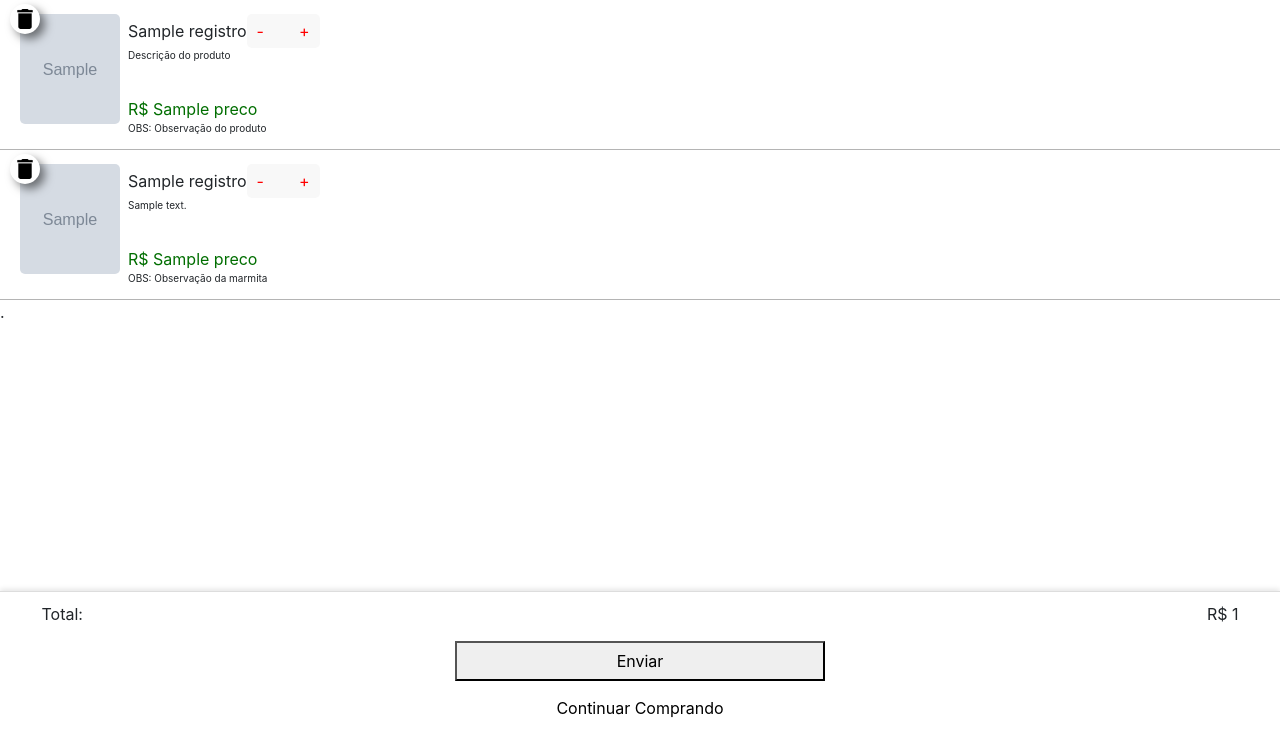
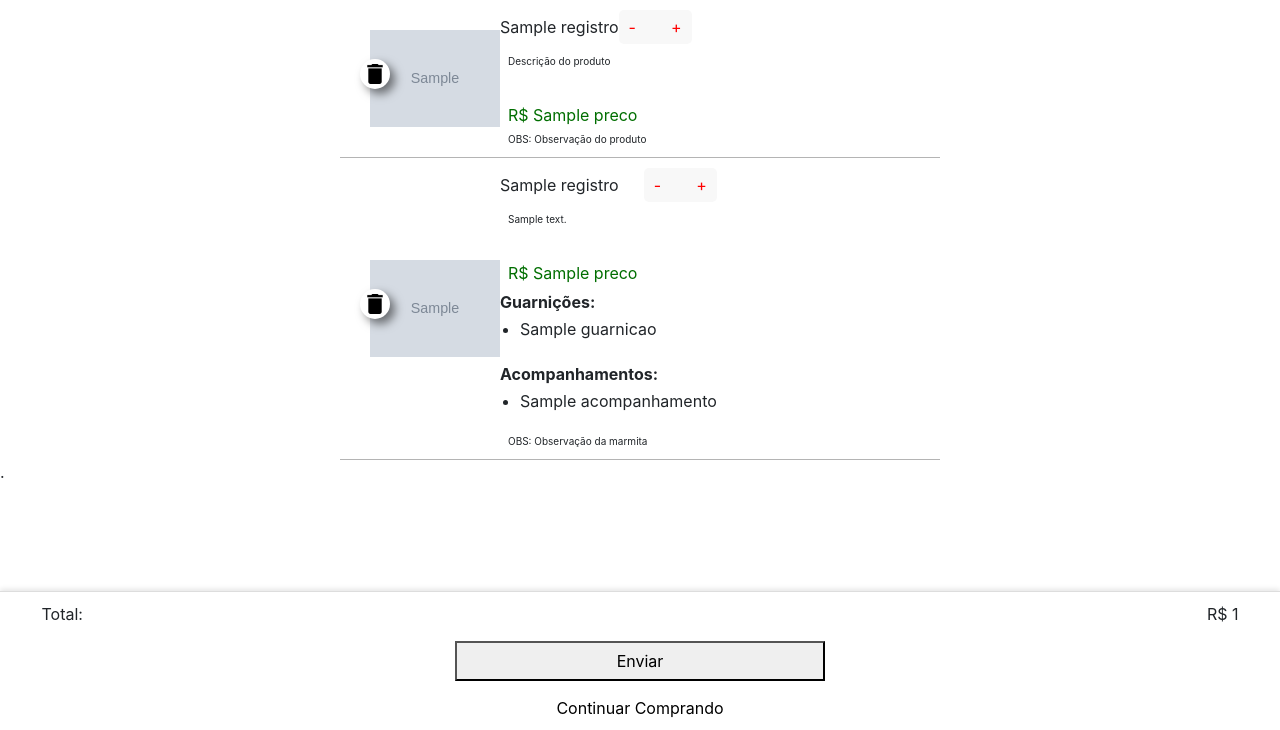
Before and after one commit to GuilhermeLourenc0/Cantina-Virtual--NKTcompany, a Flask app: template Projeto TCC/templates/carrinho.html in a window 1280 px wide. Shown: the part 70-800 px from the top of the page. Run offline with Flask 3, Linux system fonts and the light colour scheme; the template is opened without the code that fills it: most values are stand-ins (such as "Sample title", 1, 10 or a date in 2020); grey boxes marked "Sample" are stand-in pictures; some libraries are stand-ins or nearby versions.

Commit message:
depois arrumar o css do carrinho

```diff
--- a/Projeto TCC/app.py
+++ b/Projeto TCC/app.py
@@ -575,7 +575,6 @@ def excluir_produto_carrinho():
 
 
 
-# Rota para exibir o carrinho de compras
 @app.route("/exibir_carrinho", methods=['GET', 'POST'])
 def exibir_carrinho():
     if 'usuario_logado' not in session or session['usuario_logado'] is None or session['usuario_logado'].get('id_cliente') is None:
@@ -596,6 +595,7 @@ def exibir_carrinho():
 
         lista_carrinho = carrinho.exibir_carrinho(id_cliente)  # Obtém a lista de produtos no carrinho
         return render_template("carrinho.html", lista_carrinho=lista_carrinho)  # Renderiza a página do carrinho com a lista de produtos
+
 
 
 
--- a/Projeto TCC/static/styles/carrinho.css
+++ b/Projeto TCC/static/styles/carrinho.css
@@ -7,32 +7,32 @@
 .container-principal {
     display: flex;
     flex-direction: column;
+    align-items: center; /* Centraliza o conteúdo */
 }
 
 .subtitle {
     margin-left: 20px;
 }
 
-.imgdiv{
+.imgdiv {
     display: flex;
-
+    align-items: center; /* Alinha as imagens verticalmente */
 }
 
 .produto-card {
     display: flex;
-    height: 150px;
+    width: 100%; /* O card ocupa 100% da largura da div pai */
+    max-width: 600px; /* Ajuste a largura máxima conforme necessário */
+    height: auto; /* Permite que a altura se ajuste automaticamente ao conteúdo */
     align-items: center;
-    border-bottom:1px solid rgb(180, 180, 180) ;
+    border-bottom: 1px solid rgb(180, 180, 180);
+    padding: 10px; /* Adiciona um espaçamento interno */
 }
 
-.img-produto{
-   margin-left: 20px;
-}
-
-.produto-card img {
-    height: 110px;
-    width: 100px;
-    border-radius: 5px;
+.img-produto {
+    margin-left: 20px;
+    max-width: 130px; /* Reduzindo a largura máxima da imagem */
+    height: auto; /* Mantém a proporção da imagem */
 }
 
 .button {
@@ -51,26 +51,26 @@
     box-shadow: 5px 5px 10px rgba(0, 0, 0, 0.5);
 }
 
-.button img{
+.button img {
     height: 20px;
     width: 20px;
     display: flex;
 }
 
-.cima{
+.cima {
     display: flex;
     justify-content: space-between;
     align-items: center;
-    margin-left: 8px;
+    margin-bottom: 5px; /* Espaço entre o título e a quantidade */
 }
 
-.btn-lixo{
+.btn-lixo {
     border: none;
     background: none;
     height: 10px;
 }
 
-.cima input{
+.cima input {
     width: 35px;
     border: none;
     text-align: center;
@@ -82,24 +82,24 @@ input[type="number"]::-webkit-outer-spin-button,
 input[type="number"]::-webkit-inner-spin-button {
     -webkit-appearance: none;
     margin: 0;
-
 }
 
-.cima input:focus{
+.cima input:focus {
     outline: none;
 }
 
-.cima button{
+.cima button {
     border: none;
     background: none;
 }
 
-.baixo{
+.baixo {
     display: flex;
     flex-direction: column;
+    margin-top: 5px; /* Espaço entre a parte de cima e a parte de baixo */
 }
 
-.baixo span{
+.baixo span {
     margin-left: 8px;
 }
 
@@ -117,55 +117,53 @@ input[type="number"]::-webkit-inner-spin-button {
     box-shadow: 0 -2px 5px rgba(0,0,0,0.1);
 }
 
-.finalizacao button{
+.finalizacao button {
     width: 370px;
     margin-bottom: 15px;
     height: 40px;
 }
 
-.finalizacompra{
+.finalizacompra {
     color: white;
     background-color: black;
 }
 
-.finalizacao a{
+.finalizacao a {
     color: black;
 }
 
-.preco{
+.preco {
     width: 95%;
     display: flex;
     justify-content: space-between;
     margin-bottom: 15px;
 }
 
-.preco-item{
+.preco-item {
     margin-top: 34px;
     color: rgb(0, 110, 0);
 }
 
-.span3{
-    margin-bottom: 120px
+.span3 {
+    margin-bottom: 120px;
 }
 
-.desc-baixo{
+.desc-baixo {
     font-size: 10px;
+    margin-top: 5px; /* Espaço acima da descrição do produto */
 }
 
-.qnt-btn{
+.qnt-btn {
     display: flex;
     align-items: center;
     justify-content: center;
     margin-right: 0px;
     background-color: #f8f8f8;
     border-radius: 5px;
-    padding-left: 10px;
-    padding-right: 10px;
-    padding-top: 5px;
-    padding-bottom: 5px;
+    padding: 5px 10px; /* Padding uniforme */
 }
 
-.qnt-btn button{
+.qnt-btn button {
     color: red;
 }
 
@@ -173,6 +171,24 @@ input[type="number"]::-webkit-inner-spin-button {
     outline: none;
 }
 
-.obs-item{
+.obs-item {
     font-size: 10px;
+    margin-top: 5px; /* Espaço acima da observação */
 }
+
+.guarnicoes,
+.acompanhamentos {
+    margin-top: 5px; /* Espaço acima da lista de guarnições e acompanhamentos */
+}
+
+.guarnicoes strong,
+.acompanhamentos strong {
+    display: block; /* Faz o título ocupar uma linha inteira */
+    margin-bottom: 3px; /* Espaço abaixo do título */
+}
+
+.guarnicoes ul,
+.acompanhamentos ul {
+    margin-left: 20px; /* Espaço à esquerda para as listas */
+    list-style-type: disc; /* Adiciona marcadores */
+}
--- a/Projeto TCC/templates/carrinho.html
+++ b/Projeto TCC/templates/carrinho.html
@@ -2,6 +2,7 @@
 {% block conteudo %}
 <link rel="stylesheet" href="../static/styles/carrinho.css">
 
+<div class="espacamento1"></div>
 <body>
     <main>
 
@@ -58,6 +59,25 @@
                             <div class="baixo">
                                 <span class="desc-baixo">{{ registro.descricao }}</span>
                                 <span class="preco-item">R$ {{ registro.preco }}</span>
+
+                                <div class="guarnicoes">
+                                    <strong>Guarnições:</strong>
+                                    <ul>
+                                        {% for guarnicao in registro.guarnicoes %}
+                                        <li>{{ guarnicao }}</li>
+                                        {% endfor %}
+                                    </ul>
+                                </div>
+
+                                <div class="acompanhamentos">
+                                    <strong>Acompanhamentos:</strong>
+                                    <ul>
+                                        {% for acompanhamento in registro.acompanhamentos %}
+                                        <li>{{ acompanhamento }}</li>
+                                        {% endfor %}
+                                    </ul>
+                                </div>
+
                                 <span class="obs-item">OBS: {{ 'Observação da marmita' }}</span>
                             </div>
                         </div>
@@ -66,6 +86,8 @@
             </section>
         </div>
         {% endfor %}
+
+
 
         <div class="finalizacao">
             <div class="preco">
```
Also changed, not shown: Projeto TCC/carrinho.py (+31 -4 lines).
